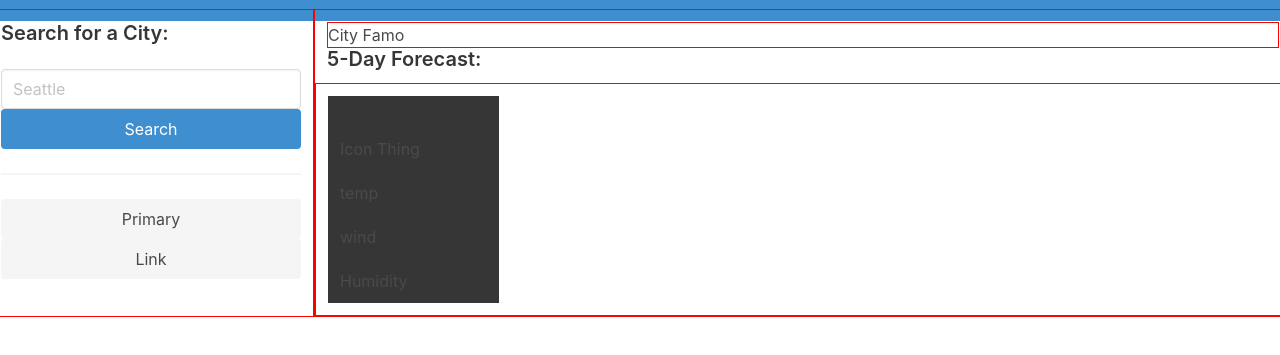
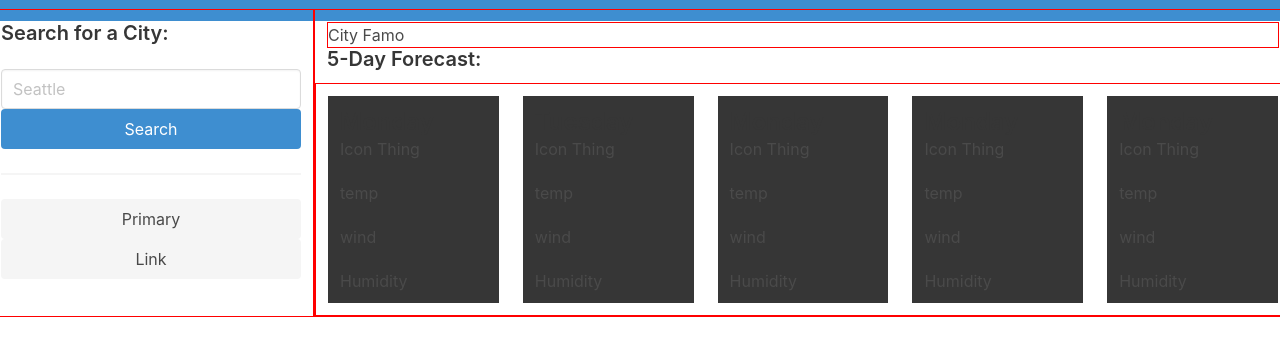
Before and after one commit to AdrianCronin/WeatherDashboard, a plain HTML site: page index.html in a window 1280 px wide. Shown: the part 63-418 px from the top of the page. Drawn offline with nearby package versions, Linux system fonts and the light colour scheme.

Commit message:
tweaking styles

```diff
--- a/index.html
+++ b/index.html
@@ -63,10 +63,42 @@
                         <p class='subtitle is-6'>Humidity</p>
                     </div>
                 </div>
-                <div class="column is-one-fifth" id="day2"></div>
-                <div class="column is-one-fifth" id="day3"></div>
-                <div class="column is-one-fifth" id="day4"></div>
-                <div class="column is-one-fifth" id="day5"></div>
+                <div class="column is-one-fifth" id="day2">
+                    <div class="tile is-parent is-vertical has-background-grey-darker">
+                        <p class="title is-4">Tuesday</p>
+                        <p class="subtitle is-6">Icon Thing</p>
+                        <p class="subtitle is-6">temp</p>
+                        <p class="subtitle is-6">wind</p>
+                        <p class='subtitle is-6'>Humidity</p>
+                    </div>
+                </div>
+                <div class="column is-one-fifth" id="day3">
+                    <div class="tile is-parent is-vertical has-background-grey-darker">
+                        <p class="title is-4">Monday</p>
+                        <p class="subtitle is-6">Icon Thing</p>
+                        <p class="subtitle is-6">temp</p>
+                        <p class="subtitle is-6">wind</p>
+                        <p class='subtitle is-6'>Humidity</p>
+                    </div>
+                </div>
+                <div class="column is-one-fifth" id="day4">
+                    <div class="tile is-parent is-vertical has-background-grey-darker">
+                        <p class="title is-4">Monday</p>
+                        <p class="subtitle is-6">Icon Thing</p>
+                        <p class="subtitle is-6">temp</p>
+                        <p class="subtitle is-6">wind</p>
+                        <p class='subtitle is-6'>Humidity</p>
+                    </div>
+                </div>
+                <div class="column is-one-fifth" id="day5">
+                    <div class="tile is-parent is-vertical has-background-grey-darker">
+                        <p class="title is-4">Monday</p>
+                        <p class="subtitle is-6">Icon Thing</p>
+                        <p class="subtitle is-6">temp</p>
+                        <p class="subtitle is-6">wind</p>
+                        <p class='subtitle is-6'>Humidity</p>
+                    </div>
+                </div>
             </div>
 
         </div>
```
